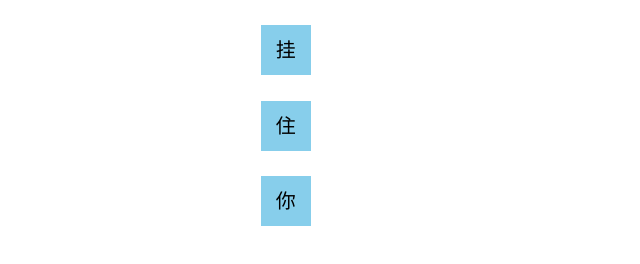
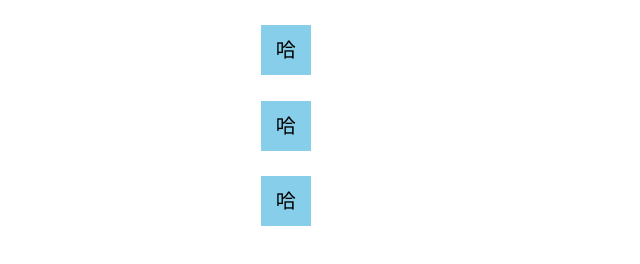
Before and after one commit to gg451516921/Day02, a plain HTML site: page index.html in a window 1280 px wide. Shown: the full height of the page, 0-640 px from the left. Drawn offline with Linux system fonts and the light colour scheme.

Commit message:
change word

```diff
--- a/index.html
+++ b/index.html
@@ -6,8 +6,8 @@
   <link rel="stylesheet" href="test.css">
 </head>
 <body>
-      <div>挂</div>
-      <div>住</div>
-      <div>你</div>
+      <div>哈</div>
+      <div>哈</div>
+      <div>哈</div>
 </body>
 </html>
```
